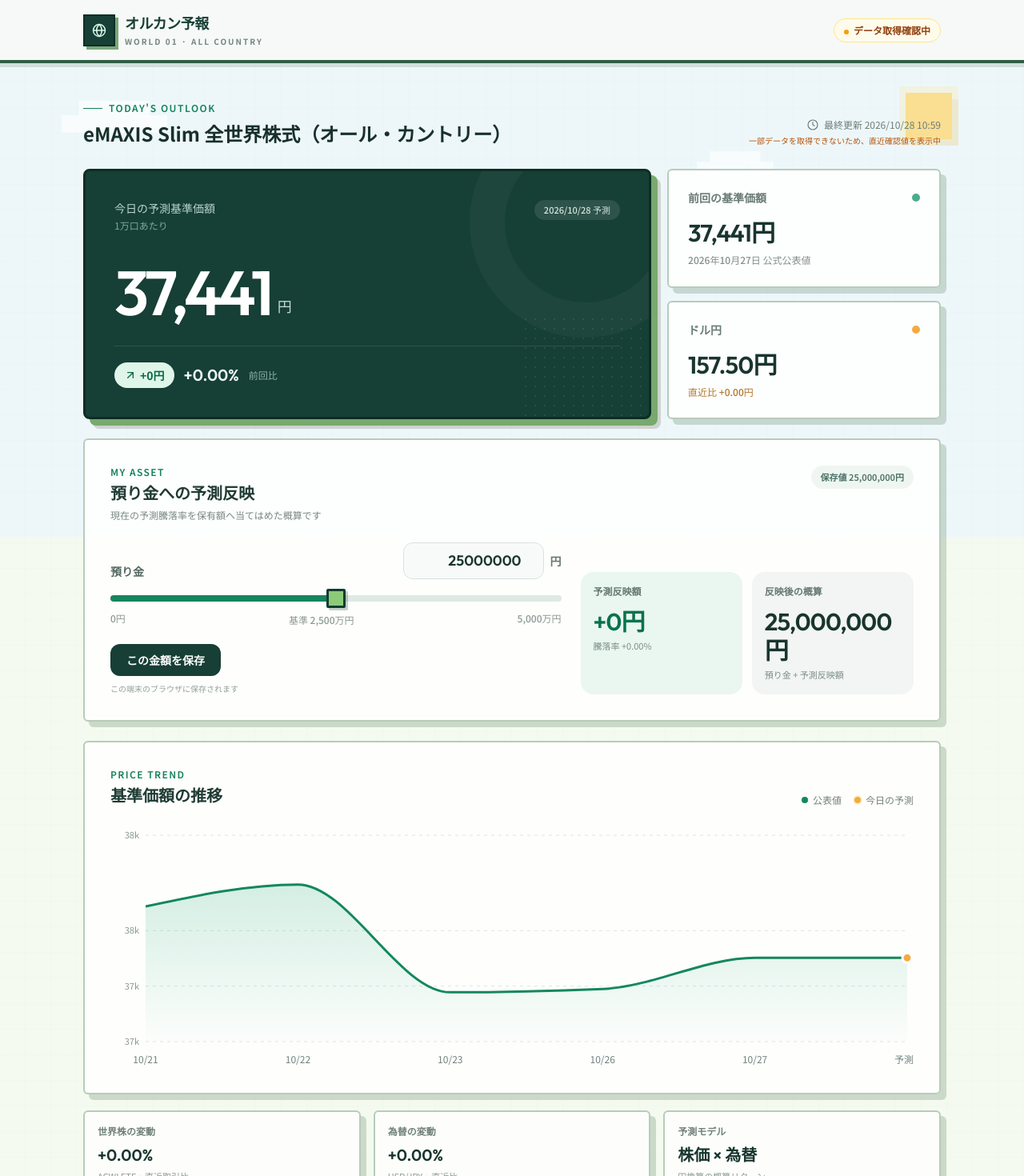
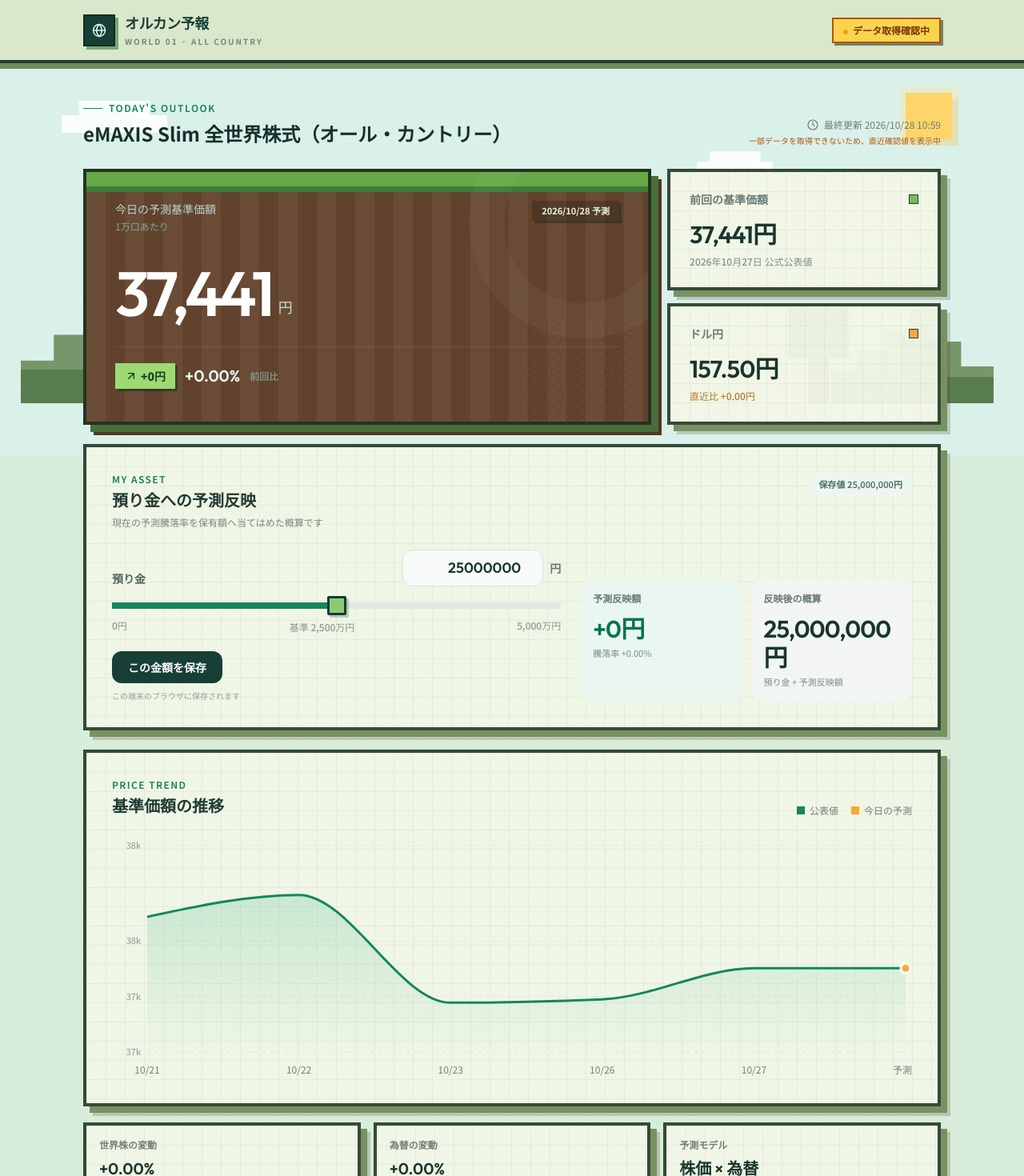
Before and after one commit to sky021030/all-country-forecast, a Next.js app: page / in a window 1280 px wide. Shown: the top 1470 px of the page at 80% size. Built offline with nearby package versions, Linux system fonts and the light colour scheme; no server answers.

Commit message:
Build a full block world interface

```diff
--- a/app/globals.css
+++ b/app/globals.css
@@ -17,7 +17,7 @@
 body {
   margin: 0;
   font-family: var(--font-noto-sans-jp), system-ui, sans-serif;
-  background: #f4f7f4;
+  background: #8dcbe3;
   -webkit-font-smoothing: antialiased;
 }
 
@@ -33,10 +33,10 @@
 .voxel-world {
   position: relative;
   background:
-    linear-gradient(rgba(255,255,255,.72), rgba(255,255,255,.72)),
-    repeating-linear-gradient(0deg, transparent 0 31px, rgba(39, 91, 66, .06) 31px 32px),
-    repeating-linear-gradient(90deg, transparent 0 31px, rgba(39, 91, 66, .06) 31px 32px),
-    linear-gradient(#bfe3ee 0 38%, #d9edc7 38% 100%);
+    linear-gradient(rgba(230,246,235,.88), rgba(230,246,235,.88)),
+    repeating-linear-gradient(0deg, transparent 0 31px, rgba(32, 70, 42, .12) 31px 32px),
+    repeating-linear-gradient(90deg, transparent 0 31px, rgba(32, 70, 42, .12) 31px 32px),
+    linear-gradient(#84c8e3 0 32%, #6fa956 32% 100%);
 }
 
 .voxel-sky {
@@ -45,7 +45,7 @@
   inset: 74px 0 auto;
   height: 430px;
   overflow: hidden;
-  opacity: .72;
+  opacity: 1;
 }
 
 .voxel-sun {
@@ -66,6 +66,41 @@
   box-shadow: 22px -18px 0 rgba(255,255,255,.85), 44px 0 0 rgba(255,255,255,.85);
 }
 
+.voxel-mountain {
+  position: absolute;
+  bottom: 0;
+  width: 260px;
+  height: 190px;
+  background: #78966c;
+  clip-path: polygon(0 100%,0 72%,16% 72%,16% 55%,32% 55%,32% 38%,48% 38%,48% 20%,64% 20%,64% 48%,80% 48%,80% 69%,100% 69%,100% 100%);
+  box-shadow: inset 0 -42px 0 #587d4e;
+}
+.voxel-mountain-one { left: 2%; }
+.voxel-mountain-two { right: 3%; transform: scale(.78); transform-origin: bottom right; }
+
+.voxel-tree {
+  position: absolute;
+  bottom: 0;
+  width: 28px;
+  height: 95px;
+  background: #62442f;
+  box-shadow: inset -7px 0 #4d3525;
+}
+.voxel-tree::before {
+  content: "";
+  position: absolute;
+  left: -28px;
+  top: -38px;
+  width: 84px;
+  height: 70px;
+  background: #397345;
+  border: 5px solid #285638;
+  box-shadow: inset -14px -14px #2f633b;
+}
+.voxel-tree-one { left: 21%; transform: scale(.7); transform-origin: bottom; }
+.voxel-tree-two { right: 19%; transform: scale(.9); transform-origin: bottom; }
+.voxel-tree-three { right: 9%; transform: scale(.58); transform-origin: bottom; }
+
 .voxel-cloud-one { left: 6%; top: 70px; }
 .voxel-cloud-two { right: 26%; top: 125px; transform: scale(.72); }
 
@@ -84,7 +119,9 @@
 }
 
 .voxel-header {
-  box-shadow: 0 5px 0 rgba(80, 112, 78, .18);
+  border-color: #243d2b;
+  background: #d9e8ca;
+  box-shadow: 0 7px 0 #728a5e;
 }
 
 .voxel-logo {
@@ -93,19 +130,37 @@
 }
 
 .voxel-hero {
-  border: 3px solid #0d2d25;
-  border-radius: 8px;
-  box-shadow: 8px 8px 0 #78a96f, 12px 12px 0 rgba(80, 64, 42, .2);
+  border: 4px solid #243321;
+  border-radius: 0;
+  box-shadow: 9px 9px 0 #496e39, 13px 13px 0 #4e3828;
+}
+
+.grass-block {
+  background:
+    linear-gradient(#66a947 0 18px, #3e7c38 18px 25px, transparent 25px),
+    repeating-linear-gradient(90deg, rgba(255,255,255,.035) 0 24px, rgba(0,0,0,.045) 24px 48px),
+    #65452f;
 }
 
 .voxel-panel {
-  border-radius: 6px;
-  box-shadow: 7px 7px 0 rgba(79, 119, 83, .25);
+  border: 4px solid #334a37 !important;
+  border-radius: 0;
+  background-color: rgba(242,247,231,.96) !important;
+  background-image: linear-gradient(rgba(48,83,55,.055) 1px, transparent 1px), linear-gradient(90deg,rgba(48,83,55,.055) 1px,transparent 1px);
+  background-size: 24px 24px;
+  box-shadow: 8px 8px 0 #789162, 12px 12px 0 rgba(71,54,39,.22);
 }
 
 .voxel-note {
-  border-radius: 4px;
-  box-shadow: 5px 5px 0 rgba(109, 124, 75, .2);
+  border: 4px solid #59462d !important;
+  border-radius: 0;
+  background: #f2d990 !important;
+  box-shadow: 6px 6px 0 #9a7640;
+}
+
+.block-chip, .block-badge {
+  border-radius: 0;
+  box-shadow: 3px 3px 0 rgba(26,48,31,.55);
 }
 
 input[type="range"]::-webkit-slider-thumb {
@@ -118,9 +173,13 @@
   box-shadow: 3px 3px 0 rgba(16, 61, 48, .24);
 }
 
+input[type="range"] { border-radius: 0 !important; }
+
 @media (max-width: 640px) {
   .voxel-sun { right: 5%; width: 38px; height: 38px; }
   .voxel-cloud-two { display: none; }
-  .voxel-panel { box-shadow: 5px 5px 0 rgba(79, 119, 83, .23); }
-  .voxel-hero { box-shadow: 6px 6px 0 #78a96f; }
+  .voxel-mountain { opacity: .62; }
+  .voxel-tree-one { display: none; }
+  .voxel-panel { box-shadow: 5px 5px 0 #789162, 8px 8px 0 rgba(71,54,39,.2); }
+  .voxel-hero { box-shadow: 6px 6px 0 #496e39, 9px 9px 0 #4e3828; }
 }
--- a/app/page.tsx
+++ b/app/page.tsx
@@ -11,7 +11,11 @@
 
   return (
     <main className="voxel-world min-h-screen overflow-hidden text-[#18302b]">
-      <div className="voxel-sky" aria-hidden="true"><span className="voxel-sun" /><span className="voxel-cloud voxel-cloud-one" /><span className="voxel-cloud voxel-cloud-two" /></div>
+      <div className="voxel-sky" aria-hidden="true">
+        <span className="voxel-sun" /><span className="voxel-cloud voxel-cloud-one" /><span className="voxel-cloud voxel-cloud-two" />
+        <span className="voxel-mountain voxel-mountain-one" /><span className="voxel-mountain voxel-mountain-two" />
+        <span className="voxel-tree voxel-tree-one" /><span className="voxel-tree voxel-tree-two" /><span className="voxel-tree voxel-tree-three" />
+      </div>
       <div className="voxel-ground" aria-hidden="true" />
 
       <header className="voxel-header relative border-b-4 border-[#315f46] bg-[#f8faf8]/90">
@@ -23,7 +27,7 @@
               <p className="text-[10px] font-bold tracking-[0.2em] text-[#75857f]">WORLD 01 · ALL COUNTRY</p>
             </div>
           </div>
-          <span className={`rounded-full border px-3 py-1.5 text-xs font-semibold ${data.isLive ? "border-emerald-200 bg-emerald-50 text-emerald-700" : "border-amber-200 bg-amber-50 text-amber-800"}`}>
+          <span className={`block-badge border-2 px-3 py-1.5 text-xs font-black ${data.isLive ? "border-[#174d31] bg-[#75bd59] text-[#102c1d]" : "border-amber-700 bg-amber-300 text-amber-900"}`}>
             <span className={`mr-1.5 inline-block h-1.5 w-1.5 rounded-full ${data.isLive ? "bg-emerald-500" : "bg-amber-500"}`} />
             {data.isLive ? "LIVE DATA" : "データ取得確認中"}
           </span>
@@ -43,7 +47,7 @@
         </section>
 
         <section className="grid gap-5 lg:grid-cols-[1.35fr_0.65fr]">
-          <div className="voxel-hero relative overflow-hidden bg-[#163f35] p-6 text-white sm:p-9">
+          <div className="voxel-hero grass-block relative overflow-hidden bg-[#65452f] p-6 text-white sm:p-9">
             <div className="absolute -right-16 -top-20 h-72 w-72 rounded-full border-[44px] border-white/[0.035]" />
             <div className="absolute bottom-0 right-0 h-32 w-40 bg-[radial-gradient(circle,rgba(255,255,255,0.08)_1px,transparent_1.5px)] [background-size:12px_12px]" />
             <div className="relative">
@@ -52,14 +56,14 @@
                   <p className="text-sm font-medium text-[#b9d6cd]">今日の予測基準価額</p>
                   <p className="mt-1 text-xs text-[#7fa99b]">1万口あたり</p>
                 </div>
-                <span className="rounded-full bg-white/10 px-3 py-1 text-[11px] font-medium text-[#d4e7e0]">{data.forecastDate} 予測</span>
+                <span className="block-chip bg-black/20 px-3 py-1 text-[11px] font-bold text-[#e8f7e0]">{data.forecastDate} 予測</span>
               </div>
               <div className="mt-7 flex items-end gap-2 sm:mt-9">
                 <span className="font-display text-[58px] font-semibold leading-none tracking-[-0.045em] sm:text-[78px]">{yen.format(data.forecastValue)}</span>
                 <span className="pb-1.5 text-lg font-medium text-[#c5ddd5] sm:pb-2">円</span>
               </div>
               <div className="mt-7 flex flex-wrap items-center gap-3 border-t border-white/10 pt-5">
-                <span className={`inline-flex items-center gap-1 rounded-full px-3 py-1.5 text-sm font-bold ${isUp ? "bg-[#dff5e9] text-[#096845]" : "bg-rose-100 text-rose-700"}`}><ArrowUpRightIcon className={`h-4 w-4 ${isUp ? "" : "rotate-90"}`} />{isUp ? "+" : ""}{yen.format(data.changeAmount)}円</span>
+                <span className={`block-chip inline-flex items-center gap-1 px-3 py-1.5 text-sm font-black ${isUp ? "bg-[#9dda72] text-[#173d23]" : "bg-rose-200 text-rose-800"}`}><ArrowUpRightIcon className={`h-4 w-4 ${isUp ? "" : "rotate-90"}`} />{isUp ? "+" : ""}{yen.format(data.changeAmount)}円</span>
                 <span className="font-display text-xl font-semibold text-[#ecf7f3]">{isUp ? "+" : ""}{data.changeRate.toFixed(2)}%</span>
                 <span className="text-xs text-[#8fb4a8]">前回比</span>
               </div>
@@ -81,8 +85,8 @@
               <h2 className="mt-1 text-xl font-bold text-[#203b34]">基準価額の推移</h2>
             </div>
             <div className="flex items-center gap-4 text-xs text-[#71807b]">
-              <span className="flex items-center gap-1.5"><span className="h-2 w-2 rounded-full bg-[#13875f]" />公表値</span>
-              <span className="flex items-center gap-1.5"><span className="h-2 w-2 rounded-full bg-[#f4aa42] ring-2 ring-amber-100" />今日の予測</span>
+              <span className="flex items-center gap-1.5"><span className="h-2.5 w-2.5 bg-[#13875f]" />公表値</span>
+              <span className="flex items-center gap-1.5"><span className="h-2.5 w-2.5 bg-[#f4aa42] ring-2 ring-amber-100" />今日の予測</span>
             </div>
           </div>
           <div className="mt-4"><ForecastChart data={data.points} /></div>
@@ -99,7 +103,7 @@
           <p><strong className="font-bold text-[#254c40]">実データを使った参考予測です。</strong> 基準価額は三菱UFJアセットマネジメント、世界株と為替はYahoo Financeの公開市場データを参照しています。予測値はACWI ETFとドル円を使った概算で、将来の基準価額を保証するものではありません。</p>
         </aside>
 
-        <footer className="relative mt-10 flex flex-col gap-2 border-t-4 border-[#5d7f55] bg-[#eef4e8]/80 px-4 pb-4 pt-6 text-xs font-medium text-[#61736b] sm:flex-row sm:items-center sm:justify-between">
+        <footer className="relative mt-10 flex flex-col gap-2 border-4 border-[#243a2b] bg-[#d8e7ca] px-4 py-4 text-xs font-bold text-[#415c4a] shadow-[5px_5px_0_#76905f] sm:flex-row sm:items-center sm:justify-between">
           <p>© 2026 オルカン予報</p>
           <p>データ参照：三菱UFJアセットマネジメント / Yahoo Finance · 投資判断はご自身の責任で行ってください</p>
         </footer>
@@ -123,7 +127,7 @@
     <div className="voxel-panel border-2 border-[#b8cbbb] bg-white/90 p-5 sm:p-6">
       <div className="flex items-center justify-between gap-2">
         <p className="text-xs font-semibold text-[#697b75] sm:text-sm">{label}</p>
-        <span className={`h-2.5 w-2.5 rounded-full ${accent ? "bg-[#f4aa42]" : "bg-[#49ad89]"}`} />
+        <span className={`h-3 w-3 border border-[#263e32] ${accent ? "bg-[#f4aa42]" : "bg-[#72bd58]"}`} />
       </div>
       <p className="mt-4 font-display text-2xl font-semibold tracking-tight text-[#18352e] sm:text-3xl">{value}</p>
       <p className={`mt-2 text-[11px] font-medium sm:text-xs ${accent ? "text-[#b27626]" : "text-[#81908b]"}`}>{note}</p>
```
